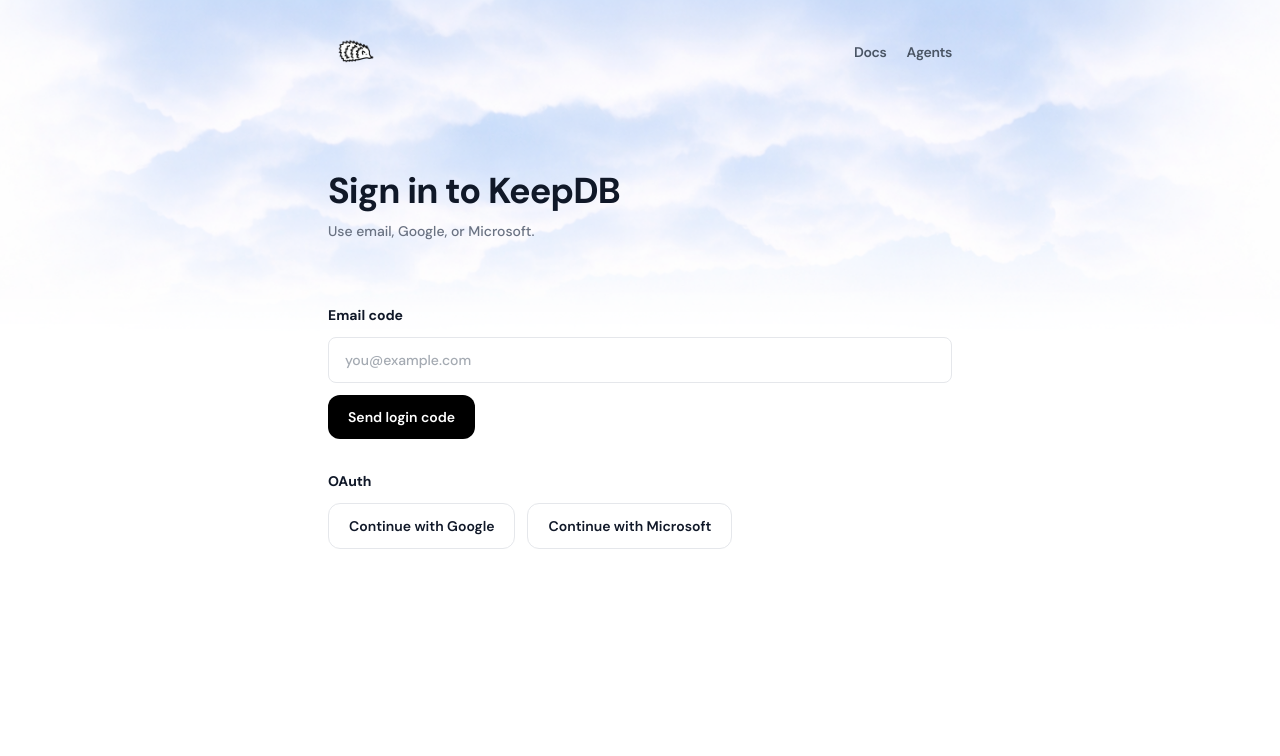
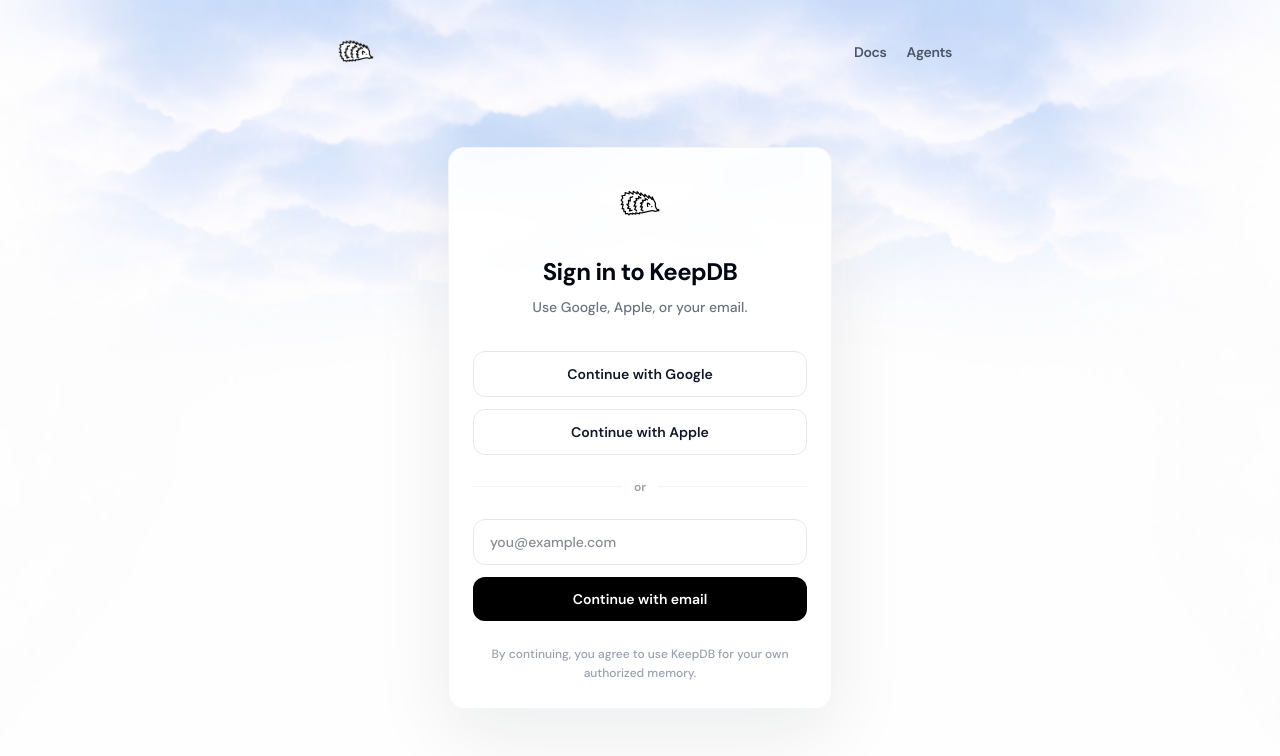
Before and after one commit to xrazz/keepdb-ui, a Next.js app: page /login in a window 1280 px wide. Shown: the top 756 px of the page. Built offline with nearby package versions, Linux system fonts and the light colour scheme; no server answers.

Commit message:
Polish login auth options

```diff
--- a/src/app/login/page.tsx
+++ b/src/app/login/page.tsx
@@ -39,7 +39,7 @@
     }
   }
 
-  async function signInWithProvider(provider: 'google' | 'azure') {
+  async function signInWithProvider(provider: 'google' | 'apple') {
     setStatus('');
     setLoading(provider);
 
@@ -59,15 +59,13 @@
   }
 
   return (
-    <div className="min-h-screen bg-white text-gray-900 font-medium font-[family-name:var(--font-dm-sans)]">
     <div
+      className="min-h-screen bg-white text-gray-900 font-medium font-[family-name:var(--font-dm-sans)]"
       style={{
         backgroundImage: "url('/sky.png')",
         backgroundSize: 'cover',
         backgroundPosition: 'center top',
         backgroundRepeat: 'no-repeat',
-          WebkitMaskImage: 'linear-gradient(to bottom, black 85%, transparent 100%)',
-          maskImage: 'linear-gradient(to bottom, black 85%, transparent 100%)',
       }}
     >
       <nav
@@ -93,25 +91,56 @@
         </div>
       </nav>
 
-        <header className="max-w-2xl mx-auto px-6 pt-12 md:pt-16 pb-24">
-          <h1 className="text-3xl md:text-4xl font-bold tracking-tight leading-tight text-gray-900">
+      <main className="mx-auto flex min-h-[calc(100vh-104px)] max-w-2xl items-center justify-center px-6 pb-20 pt-8">
+        <section className="w-full max-w-sm rounded-2xl border border-gray-100 bg-white/90 p-6 shadow-[0_24px_80px_rgba(15,23,42,0.08)] backdrop-blur">
+          <div className="mb-8 text-center">
+            <Image
+              src="/keepdb-logo.png"
+              alt="KeepDB logo"
+              width={64}
+              height={64}
+              className="mx-auto mb-5 rounded-md"
+              priority
+            />
+            <h1 className="text-2xl font-bold tracking-tight text-gray-950">
               Sign in to KeepDB
             </h1>
-          <p className="text-sm text-gray-500 mt-2">Use email, Google, or Microsoft.</p>
-        </header>
+            <p className="mt-2 text-sm leading-relaxed text-gray-500">
+              Use Google, Apple, or your email.
+            </p>
           </div>
 
-      <main className="max-w-2xl mx-auto px-6 -mt-8 pb-24 relative z-10">
-        <div className="text-sm text-gray-600 leading-relaxed space-y-8">
           {!configured && (
-            <section className="rounded-xl border border-amber-200 bg-amber-50 p-4 text-amber-900">
-              Supabase is not configured yet. Add NEXT_PUBLIC_SUPABASE_URL and
-              NEXT_PUBLIC_SUPABASE_ANON_KEY to the deployment environment.
-            </section>
+            <div className="mb-5 rounded-xl border border-amber-200 bg-amber-50 p-3 text-xs leading-relaxed text-amber-900">
+              Supabase is not configured yet. Add the public Supabase env vars to this deployment.
+            </div>
           )}
 
-          <section>
-            <h2 className="text-sm text-gray-900 font-bold mb-3">Email code</h2>
+          <div className="space-y-3">
+            <button
+              type="button"
+              disabled={!configured || loading === 'google'}
+              onClick={() => signInWithProvider('google')}
+              className="inline-flex w-full items-center justify-center rounded-xl border border-gray-200 bg-white px-5 py-3 text-sm font-semibold text-gray-900 transition-colors hover:border-gray-300 hover:bg-gray-50 disabled:cursor-not-allowed disabled:opacity-50"
+            >
+              {loading === 'google' ? 'Opening Google...' : 'Continue with Google'}
+            </button>
+            <button
+              type="button"
+              disabled={!configured || loading === 'apple'}
+              onClick={() => signInWithProvider('apple')}
+              className="inline-flex w-full items-center justify-center rounded-xl border border-gray-200 bg-white px-5 py-3 text-sm font-semibold text-gray-900 transition-colors hover:border-gray-300 hover:bg-gray-50 disabled:cursor-not-allowed disabled:opacity-50"
+            >
+              {loading === 'apple' ? 'Opening Apple...' : 'Continue with Apple'}
+            </button>
+          </div>
+
+          <div className="my-6 flex items-center gap-3">
+            <div className="h-px flex-1 bg-gray-100" />
+            <span className="text-xs font-semibold text-gray-400">or</span>
+            <div className="h-px flex-1 bg-gray-100" />
+          </div>
+
           <form onSubmit={signInWithEmail} className="space-y-3">
             <input
               type="email"
@@ -119,46 +148,27 @@
               value={email}
               onChange={(event) => setEmail(event.target.value)}
               placeholder="you@example.com"
-                className="w-full rounded-lg border border-gray-200 bg-white px-4 py-3 text-sm outline-none transition-colors focus:border-gray-500"
+              className="w-full rounded-xl border border-gray-200 bg-white px-4 py-3 text-sm outline-none transition-colors focus:border-gray-500"
             />
             <button
               type="submit"
               disabled={!configured || loading === 'email'}
-                className="inline-flex rounded-xl bg-black px-5 py-3 text-sm font-semibold text-white transition-colors hover:bg-gray-900 disabled:cursor-not-allowed disabled:opacity-50"
+              className="inline-flex w-full justify-center rounded-xl bg-black px-5 py-3 text-sm font-semibold text-white transition-colors hover:bg-gray-900 disabled:cursor-not-allowed disabled:opacity-50"
             >
-                {loading === 'email' ? 'Sending...' : 'Send login code'}
+              {loading === 'email' ? 'Sending code...' : 'Continue with email'}
             </button>
           </form>
-          </section>
-
-          <section>
-            <h2 className="text-sm text-gray-900 font-bold mb-3">OAuth</h2>
-            <div className="flex flex-col gap-3 sm:flex-row">
-              <button
-                type="button"
-                disabled={!configured || loading === 'google'}
-                onClick={() => signInWithProvider('google')}
-                className="inline-flex justify-center rounded-xl border border-gray-200 bg-white px-5 py-3 text-sm font-semibold text-gray-900 transition-colors hover:border-gray-300 disabled:cursor-not-allowed disabled:opacity-50"
-              >
-                {loading === 'google' ? 'Opening...' : 'Continue with Google'}
-              </button>
-              <button
-                type="button"
-                disabled={!configured || loading === 'azure'}
-                onClick={() => signInWithProvider('azure')}
-                className="inline-flex justify-center rounded-xl border border-gray-200 bg-white px-5 py-3 text-sm font-semibold text-gray-900 transition-colors hover:border-gray-300 disabled:cursor-not-allowed disabled:opacity-50"
-              >
-                {loading === 'azure' ? 'Opening...' : 'Continue with Microsoft'}
-              </button>
-            </div>
-          </section>
 
           {status && (
-            <section className="rounded-xl border border-gray-100 bg-gray-50 p-4 text-gray-700">
+            <div className="mt-5 rounded-xl border border-gray-100 bg-gray-50 p-3 text-sm leading-relaxed text-gray-700">
               {status}
+            </div>
+          )}
+
+          <p className="mt-6 text-center text-xs leading-relaxed text-gray-400">
+            By continuing, you agree to use KeepDB for your own authorized memory.
+          </p>
         </section>
-          )}
-        </div>
       </main>
     </div>
   );
```
Also changed, not shown: 1 other file (tests, documents, lock files or other folders). Lines whose indentation alone changed are shown as unchanged.
